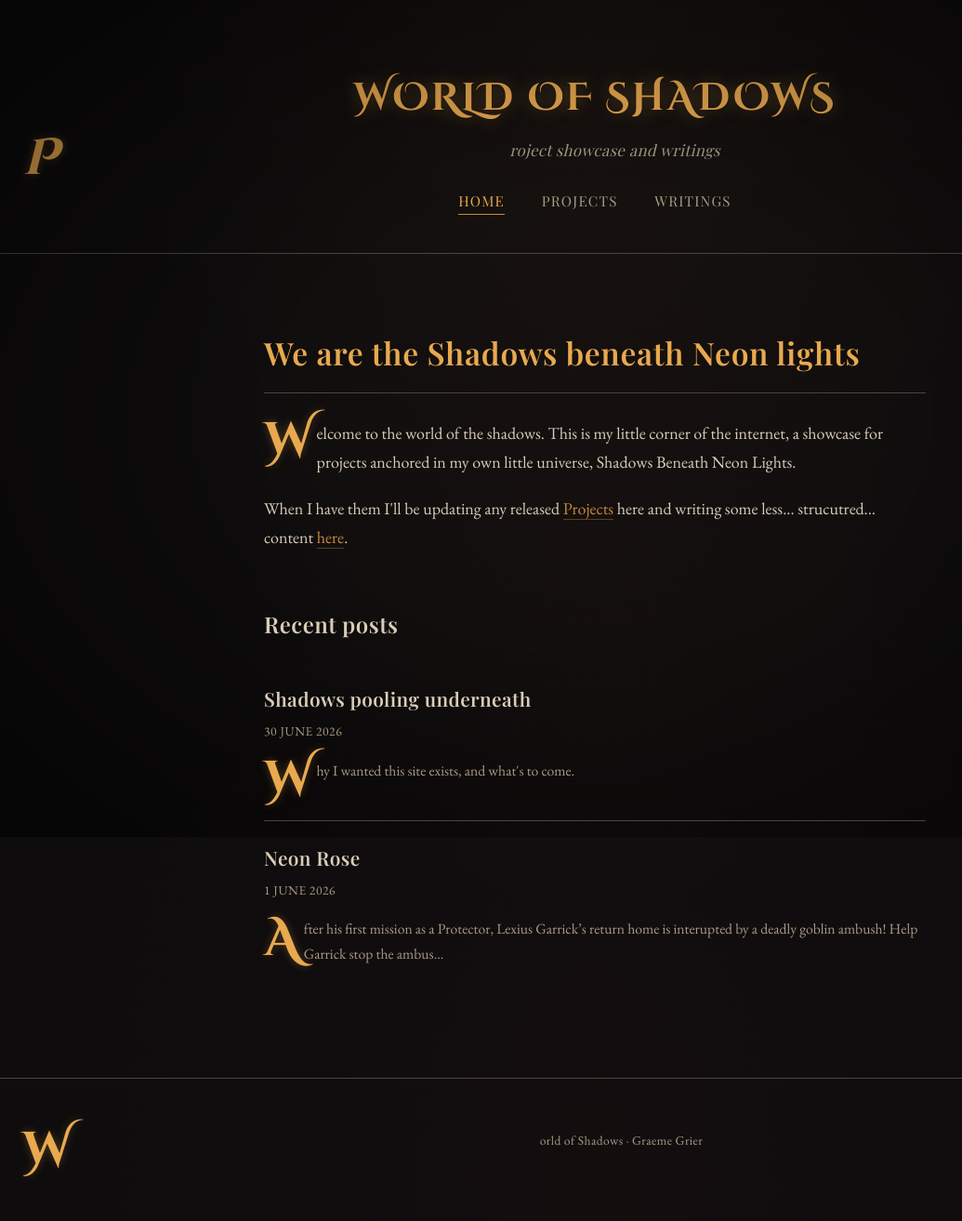
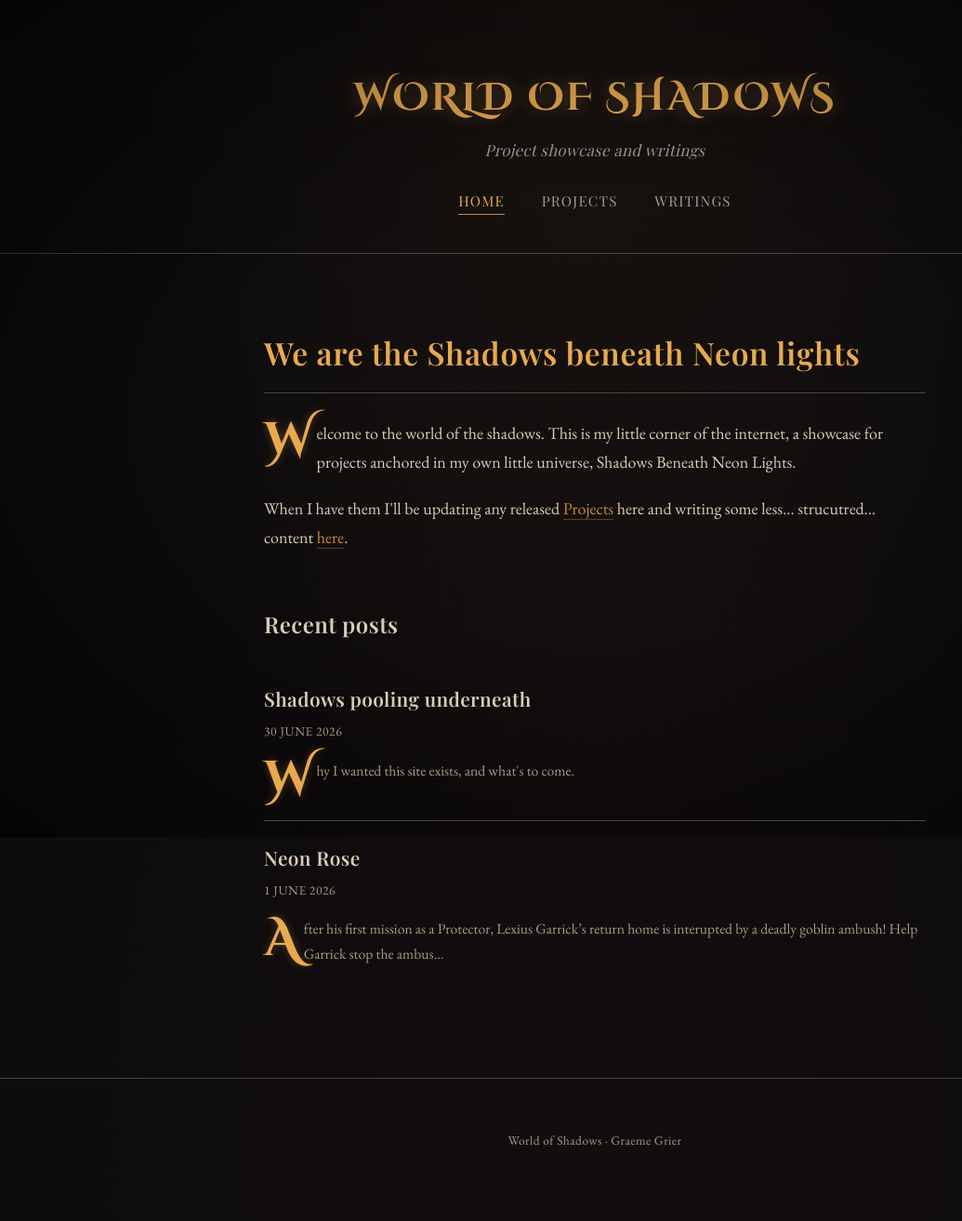
Before and after one commit to GraemeRG/world-of-shadows, a Jekyll site: the page built from index.md, in a window 1280 px wide. Shown: the whole page at 93% size, without its empty margins (0-1035 px from the left). Built offline with Jekyll 4.4.1, drawn with Linux system fonts in a browser that asks for light colours; some web fonts are replaced.

Commit message:
Fix offset bug

```diff
--- a/assets/css/style.css
+++ b/assets/css/style.css
@@ -152,7 +152,7 @@ p {
   margin: 1.1em 0;
 }
 
-p:first-of-type::first-letter {
+main p:first-of-type::first-letter {
   font-family: var(--font-display);
   font-size: 3.4rem;
   float: left;
```
